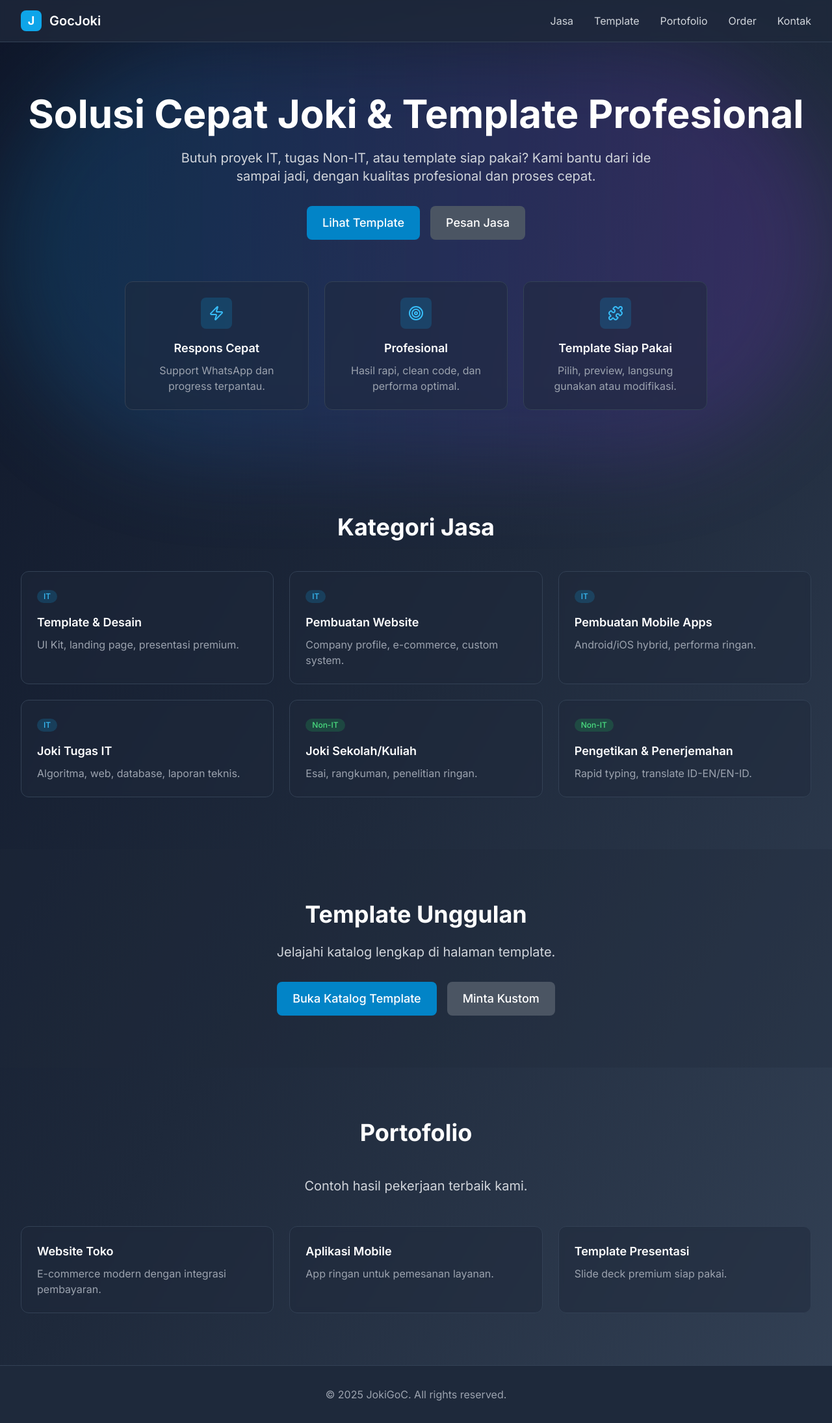
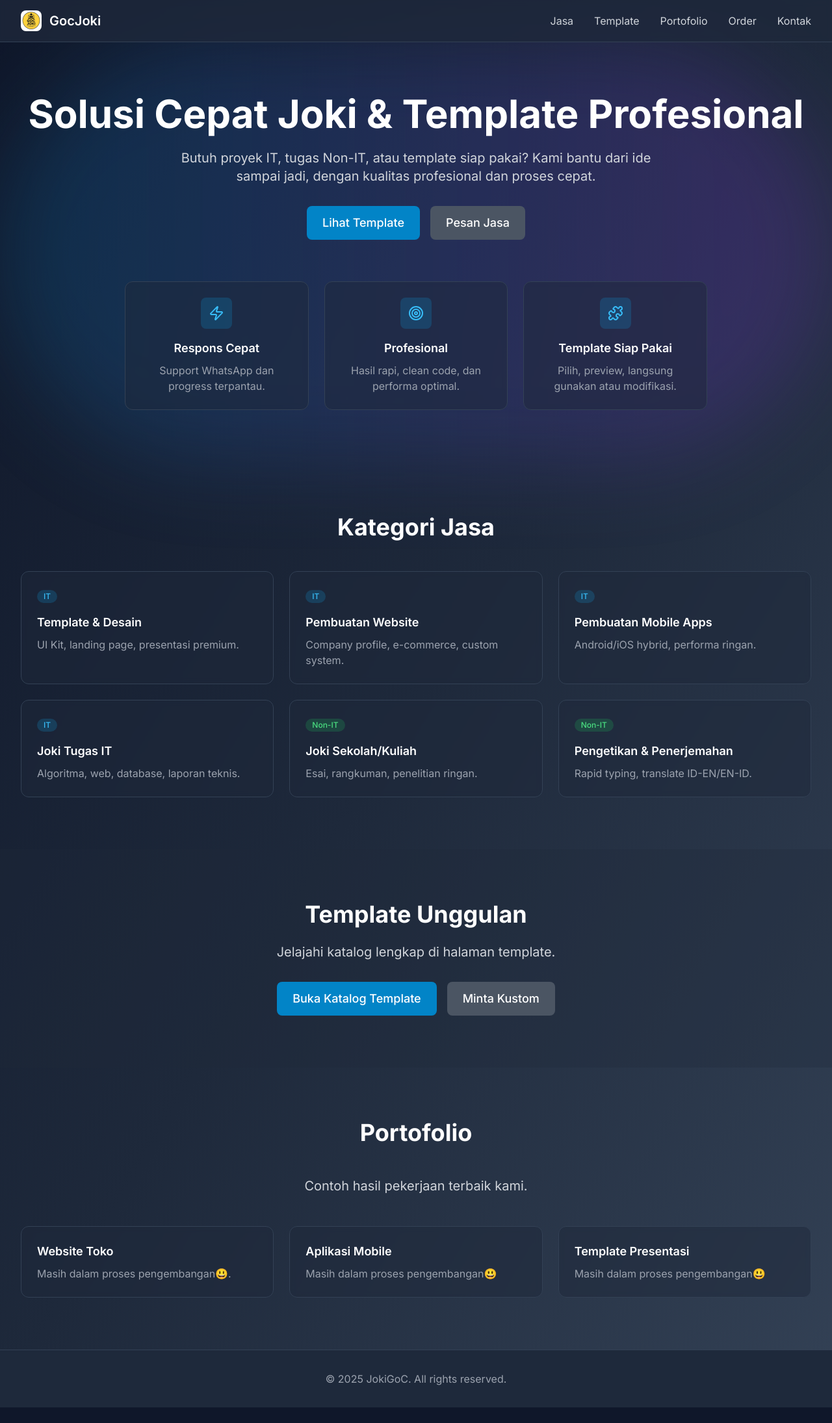
Before and after one commit to Bramahimm/gocJoki-blog, a Next.js app: page / in a window 1280 px wide. Shown: the whole page at 65% size. After the commit the page ends 2166 px from the top, so only its background shows below. Built offline with nearby package versions, Linux system fonts and the light colour scheme.

Commit message:
favicon and navbar config

```diff
--- a/app/layout.tsx
+++ b/app/layout.tsx
@@ -1,24 +1,26 @@
-import type { Metadata } from 'next'
-import { Inter } from 'next/font/google'
-import './globals.css'
+import type { Metadata } from "next";
+import { Inter } from "next/font/google";
+import "./globals.css";
 
-const inter = Inter({ subsets: ['latin'] })
+const inter = Inter({ subsets: ["latin"] });
 
 export const metadata: Metadata = {
-  title: 'JokiGoC - Joki & Template',
-  description: 'Jasa joki tugas IT & Non-IT, pembuatan website, mobile apps, serta penjualan template siap pakai.',
-}
+  title: "JokiGoC - Joki & Template",
+  description:
+    "Jasa joki tugas IT & Non-IT, pembuatan website, mobile apps, serta penjualan template siap pakai.",
+  icons: {
+    icon: "/favicon.ico",
+  },
+};
 
 export default function RootLayout({
   children,
 }: {
-  children: React.ReactNode
+  children: React.ReactNode;
 }) {
   return (
     <html lang="id">
-      <body className={inter.className}>
-        {children}
-      </body>
+      <body className={inter.className}>{children}</body>
     </html>
-  )
+  );
 }
--- a/app/page.tsx
+++ b/app/page.tsx
@@ -119,15 +119,15 @@ export default function HomePage() {
             <div className="grid md:grid-cols-3 gap-6">
               <div className="bg-dark-800/50 backdrop-blur-sm rounded-xl p-6 border border-dark-700">
                 <h3 className="text-lg font-semibold text-white mb-2">Website Toko</h3>
-                <p className="text-gray-400">E-commerce modern dengan integrasi pembayaran.</p>
+                <p className="text-gray-400">Masih dalam proses pengembangan😃.</p>
               </div>
               <div className="bg-dark-800/50 backdrop-blur-sm rounded-xl p-6 border border-dark-700">
                 <h3 className="text-lg font-semibold text-white mb-2">Aplikasi Mobile</h3>
-                <p className="text-gray-400">App ringan untuk pemesanan layanan.</p>
+                <p className="text-gray-400">Masih dalam proses pengembangan😃</p>
               </div>
               <div className="bg-dark-800/50 backdrop-blur-sm rounded-xl p-6 border border-dark-700">
                 <h3 className="text-lg font-semibold text-white mb-2">Template Presentasi</h3>
-                <p className="text-gray-400">Slide deck premium siap pakai.</p>
+                <p className="text-gray-400">Masih dalam proses pengembangan😃</p>
               </div>
             </div>
           </div>
--- a/components/Navigation.tsx
+++ b/components/Navigation.tsx
@@ -3,6 +3,7 @@
 import Link from "next/link";
 import { useState } from "react";
 import { Menu, X } from "lucide-react";
+import Image from "next/image";
 
 interface NavigationProps {
   siteName?: string;
@@ -19,8 +20,14 @@ export default function Navigation({ siteName = "GocJoki" }: NavigationProps) {
         <div className="flex justify-between items-center h-16">
           {/* Brand */}
           <div className="flex items-center space-x-3">
-            <div className="w-8 h-8 bg-primary-500 rounded-lg flex items-center justify-center">
-              <span className="text-white font-bold text-lg">J</span>
+            <div className="w-8 h-8 rounded-lg overflow-hidden">
+              <Image
+                src="/favicon.jpg"
+                alt="Logo"
+                width={32}
+                height={32}
+                className="object-cover"
+              />
             </div>
             <span className="text-white font-semibold text-xl">{siteName}</span>
           </div>
```
